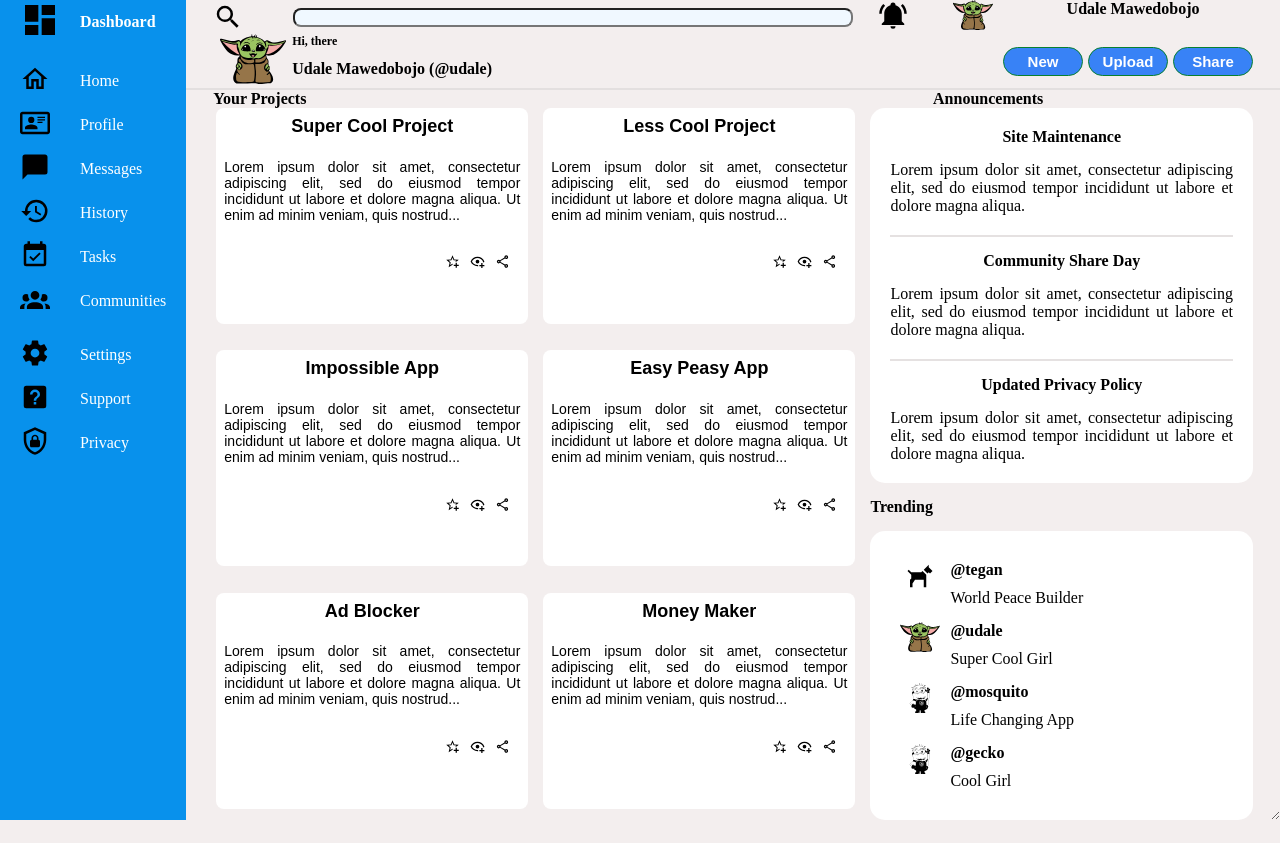
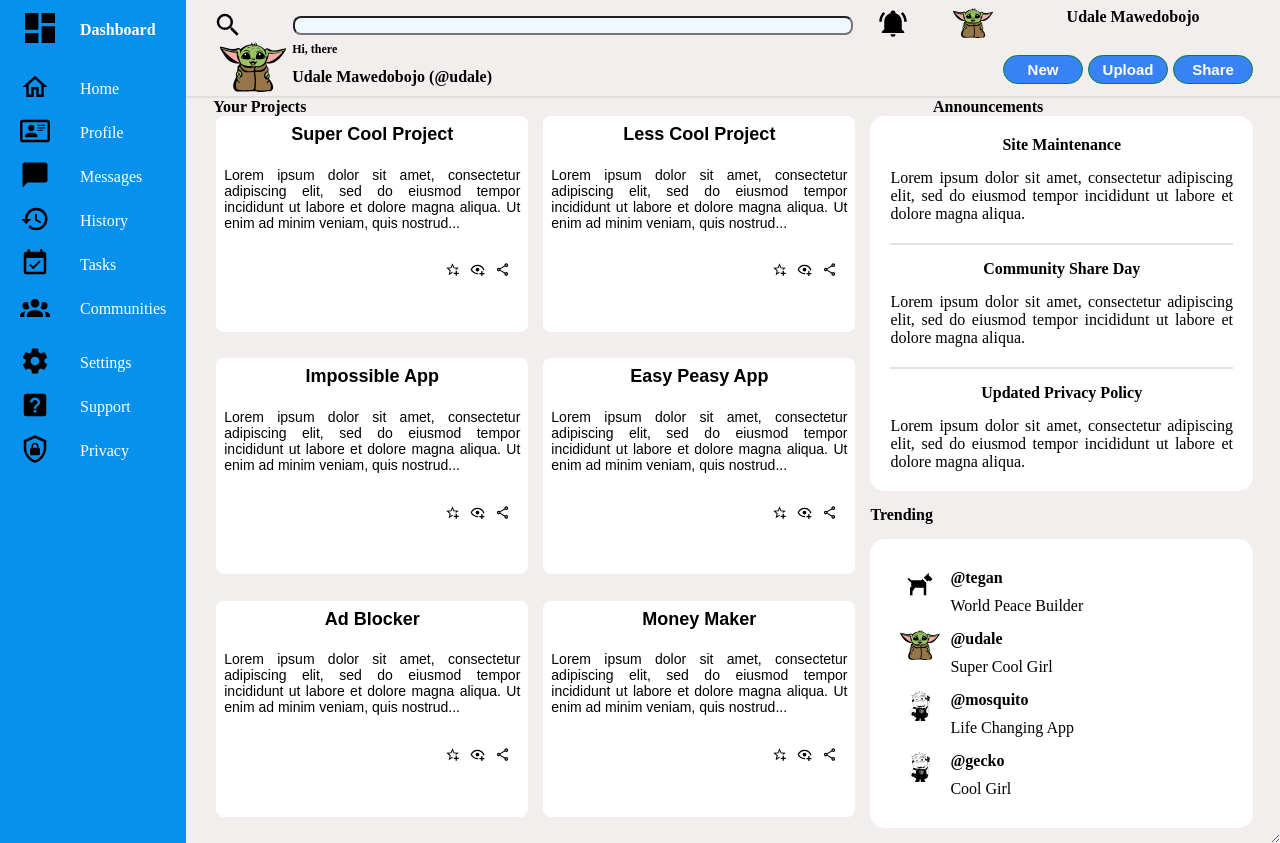
Before and after one commit to tzchileth/admin-dashboard, a plain HTML site: page index.html in a window 1280 px wide. Before the commit the page ends 820 px from the top, so only its background shows below. Drawn offline with Linux system fonts and the light colour scheme.

Commit message:
Add padding for sidebar, header and main-article

```diff
--- a/css/style.css
+++ b/css/style.css
@@ -21,6 +21,8 @@ body {
 }
 
 .sidebar {
+    padding-top: 8px;
+    padding-bottom: 8px;
     min-height: 100vh;
     align-items: start;
     grid-column: 1 / 2;
@@ -115,6 +117,7 @@ body {
 }
 
 .header-container {
+    padding-top: 8px;
     align-items: center;
     grid-column: 2 / 5;
     display: grid;
@@ -269,6 +272,7 @@ body {
 }
 
 .main-article {
+    padding-bottom: 15px;
     margin-right: 27px;
     margin-left: 15px;
     gap: 15px;
```
